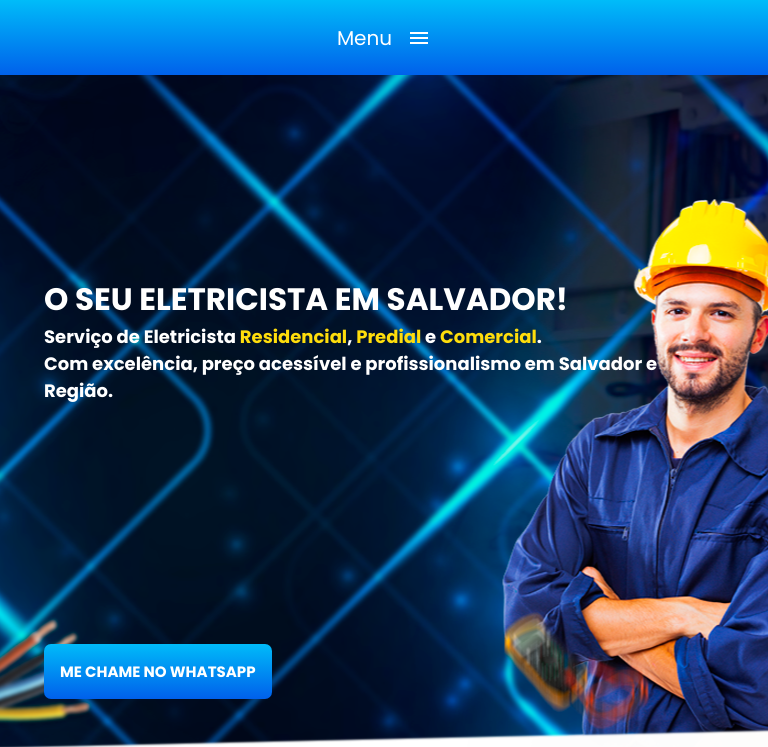
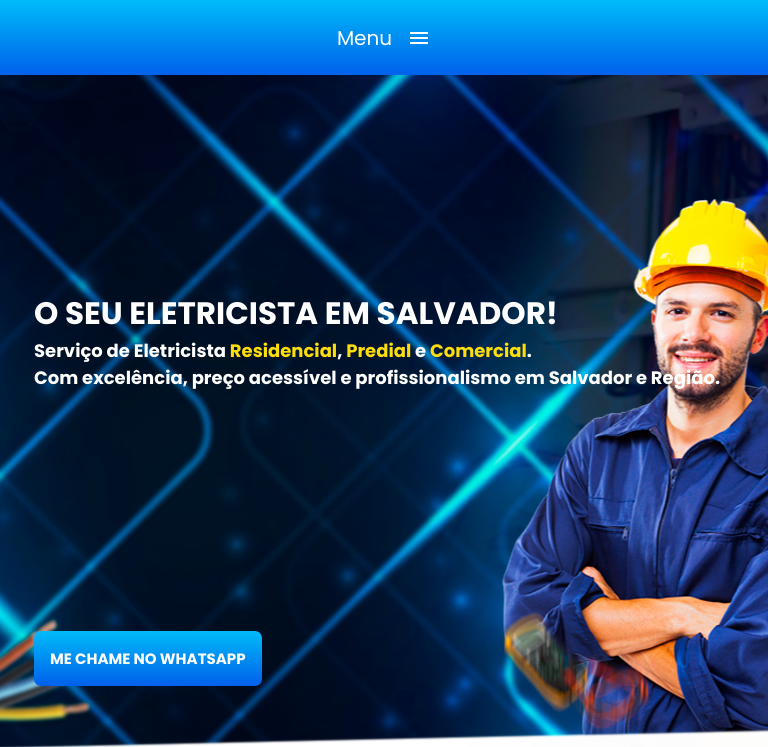
Before and after one commit to GustavoBento/projeto-eletricista, a React (Create React App) app: page / in a window 768 px wide. Shown: the top 747 px of the page. Built offline with nearby package versions, Linux system fonts and the light colour scheme.

Commit message:
alterando o favicon

```diff
--- a/public/index.html
+++ b/public/index.html
@@ -2,7 +2,7 @@
 <html lang="pt-br">
   <head>
     <meta charset="utf-8" />
-    <link rel="icon" href="%PUBLIC_URL%/favicon.ico" />
+    <link rel="shortcut icon" href="favicon.png" type="image/x-icon">
     <meta name="viewport" content="width=device-width, initial-scale=1" />
     <meta name="theme-color" content="#000000" />
     <meta
--- a/src/components/Banner/Banner.css
+++ b/src/components/Banner/Banner.css
@@ -4,14 +4,13 @@
     display: flex;
     justify-content: center;
     align-items: center;
-    gap: 50px;
     min-height: 100vh;
     width: 100%;
     padding: 0 20px;
 }
 
 .secao-banner {
-    width: 700px;
+    width: 800px;
 }
 
 .espaco {
@@ -84,7 +83,7 @@
     }
 
     .secao-banner {
-        width: 680px;
+        width: 700px;
     }
 
     .espaco {
--- a/src/components/Menu/Menu.css
+++ b/src/components/Menu/Menu.css
@@ -28,7 +28,6 @@
 #menu-suspenso {
   position: relative;
   display: flex;
-  width: 100%;
 }
 .menu a,
 .menubtn {
@@ -56,7 +55,6 @@
   border: none;
   display: flex;
   align-items: center;
-  width: 100%;
 }
 
 .menubtn span {
@@ -69,6 +67,7 @@
   top: 52px;
   background-image: linear-gradient(to bottom, #00bcf9, #0061eb);
   min-width: 320px;
+  padding: 10px;
   box-shadow: 0px 8px 16px 0px rgba(0, 0, 0, 0.2);
   border-radius: 7px;
   z-index: 1;
@@ -102,7 +101,9 @@
     }
   }
 
-
+  #menu-suspenso {
+    width: 100%;
+  }
 
   .cabecalho {
     justify-content: center;
@@ -132,10 +133,10 @@
   }
 
   .menubtn {
+    width: 100%;
+    justify-content: center;
     border-bottom: 1px solid #423e3e67;
     border-radius: 3px;
-    padding-right: 51px;
-    padding-left: 50px
   }
 
   .menu.on {
@@ -165,7 +166,6 @@
     top: 49px;
     left: -26px;
     right: -26px;
-    padding: 10px;
   }
 
   .lista-suspensa a {
--- a/src/components/SecaoRisco/SecaoRisco.css
+++ b/src/components/SecaoRisco/SecaoRisco.css
@@ -6,7 +6,7 @@
 }
 
 .secao-risco-conteudo {
-    width: 600px;
+    width: 650px;
 }
 
 .secao-risco-conteudo h2{
```
Also changed, not shown: public/favicon.png (added).
